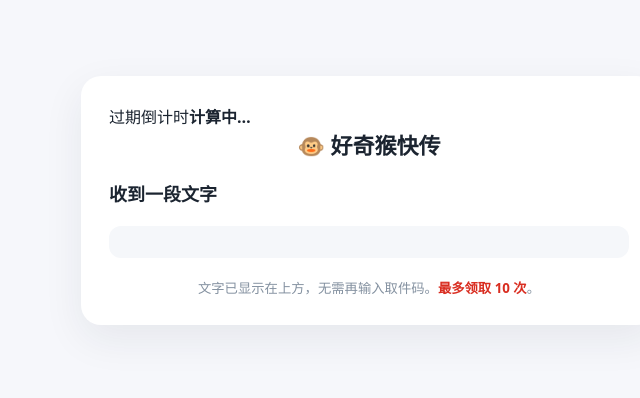
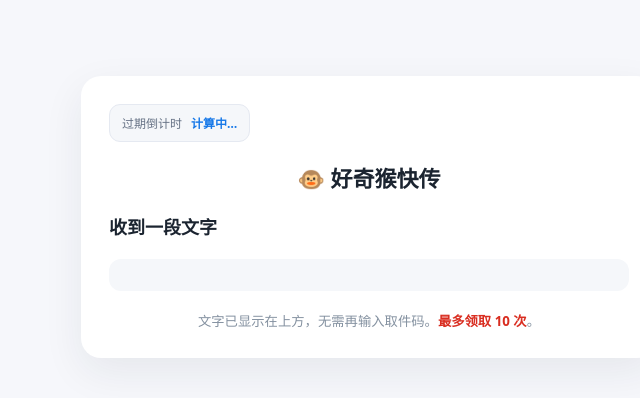
Before and after one commit to xiaohouzidoudou/hamoki-transfer, a Flask app: template templates/public_share.html in a window 1280 px wide. Shown: the top 398 px of the page, without its empty margins (271-911 px from the left). Run offline with Flask 3, Linux system fonts and the light colour scheme; the template is opened without the code that fills it, so the values that code supplies are empty; parts of the project's set-up code (start-up, migrations or seed data) failed here and were passed over.

Commit message:
feat: support 5 GiB uploads and left-aligned expiration countdown

```diff
--- a/static/public_share.css
+++ b/static/public_share.css
@@ -3,6 +3,9 @@ body.public-share-page{background:#f6f7fb;color:#1b2430;margin:0;padding:28px 16
 .public-share-page main{max-width:520px;margin:48px auto;background:#fff;border-radius:20px;padding:28px;box-shadow:0 14px 40px #18283b13}
 .public-share-page h1{font-size:22px;margin:0 0 10px}
 .public-share-page .page-brand{text-align:center}
+.public-share-page .expiry-countdown{display:flex;align-items:center;gap:9px;width:max-content;max-width:100%;margin:0 auto 19px 0;padding:9px 12px;border:1px solid #e5e9f1;border-radius:11px;background:#f5f7fa;font-size:12px;color:#667285}
+.public-share-page .expiry-countdown strong{font-size:12px;font-weight:700;color:#1678e8;white-space:nowrap;font-variant-numeric:tabular-nums}
+.public-share-page .expiry-countdown.expired strong{color:#d92d20}
 .public-share-page .danger-text{color:#d92d20;font-weight:750}
 .public-share-page p{line-height:1.65;color:#606c7b}
 .public-share-page pre{white-space:pre-wrap;overflow-wrap:anywhere;background:#f5f7fa;border-radius:12px;padding:16px;max-height:300px;overflow:auto;color:#253040}
@@ -21,5 +24,5 @@ body.public-share-page{background:#f6f7fb;color:#1b2430;margin:0;padding:28px 16
 .public-share-page .download[hidden]{display:none!important}
 @keyframes download-spinning{to{transform:rotate(360deg)}}
 @media(prefers-reduced-motion:reduce){.public-share-page .loading-ring{animation:none}}
-@media(prefers-color-scheme:dark){.public-share-page .danger-text{color:#ff6257}}
+@media(prefers-color-scheme:dark){.public-share-page .danger-text{color:#ff6257}.public-share-page .expiry-countdown{background:#151a22;border-color:#353d4b;color:#a6b3c0}.public-share-page .expiry-countdown strong{color:#78b7ff}.public-share-page .expiry-countdown.expired strong{color:#ff6257}}
 @media(prefers-color-scheme:dark){.public-share-page .download-state{background:#1a3249;border-color:#314e70}.public-share-page .loading-ring{border-color:#31506c;border-top-color:#78b7ff}}
```
